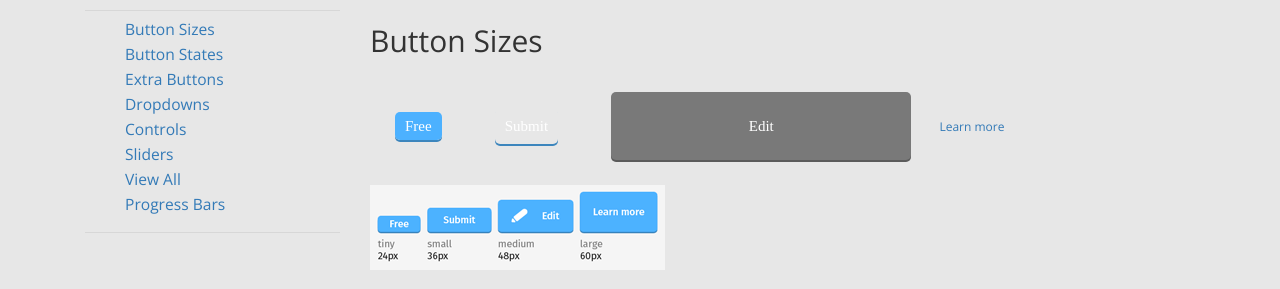
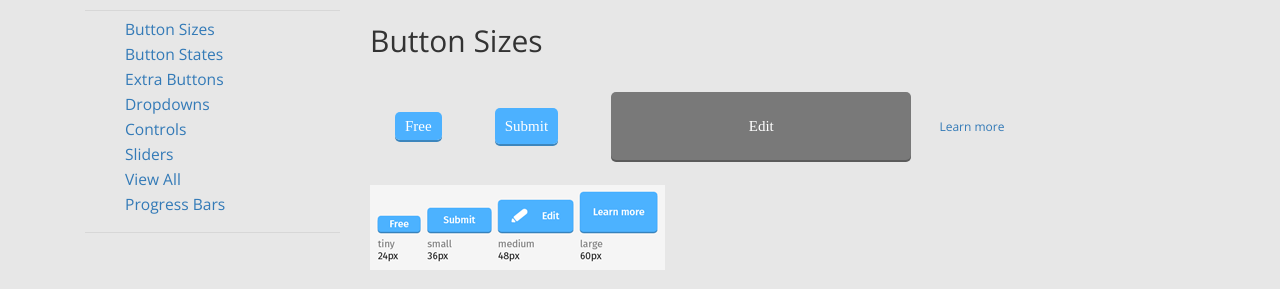
Before and after one commit to MarketplaceUX/marketplace-style-guides, a Jekyll site: the page built from buttons.html, in a window 1280 px wide. Shown: the part 126-415 px from the top of the page. Built offline with Jekyll 4.4.1, drawn with Linux system fonts in a browser that asks for light colours; nearby versions of some CDN libraries.

Commit message:
fixed an extra #

```diff
--- a/css/templateStyles.css
+++ b/css/templateStyles.css
@@ -255,7 +255,7 @@ footer p{
 	text-align: center;
 	text-decoration: none;
   color: #fff;
-  background: ##4cb1ff;
+  background: #4cb1ff;
   box-shadow: 0px 2px #3d86bd;
     -moz-box-shadow: 0px 2px #3d86bd;
     -webkit-box-shadow: 0px 2px #3d86bd;
```
